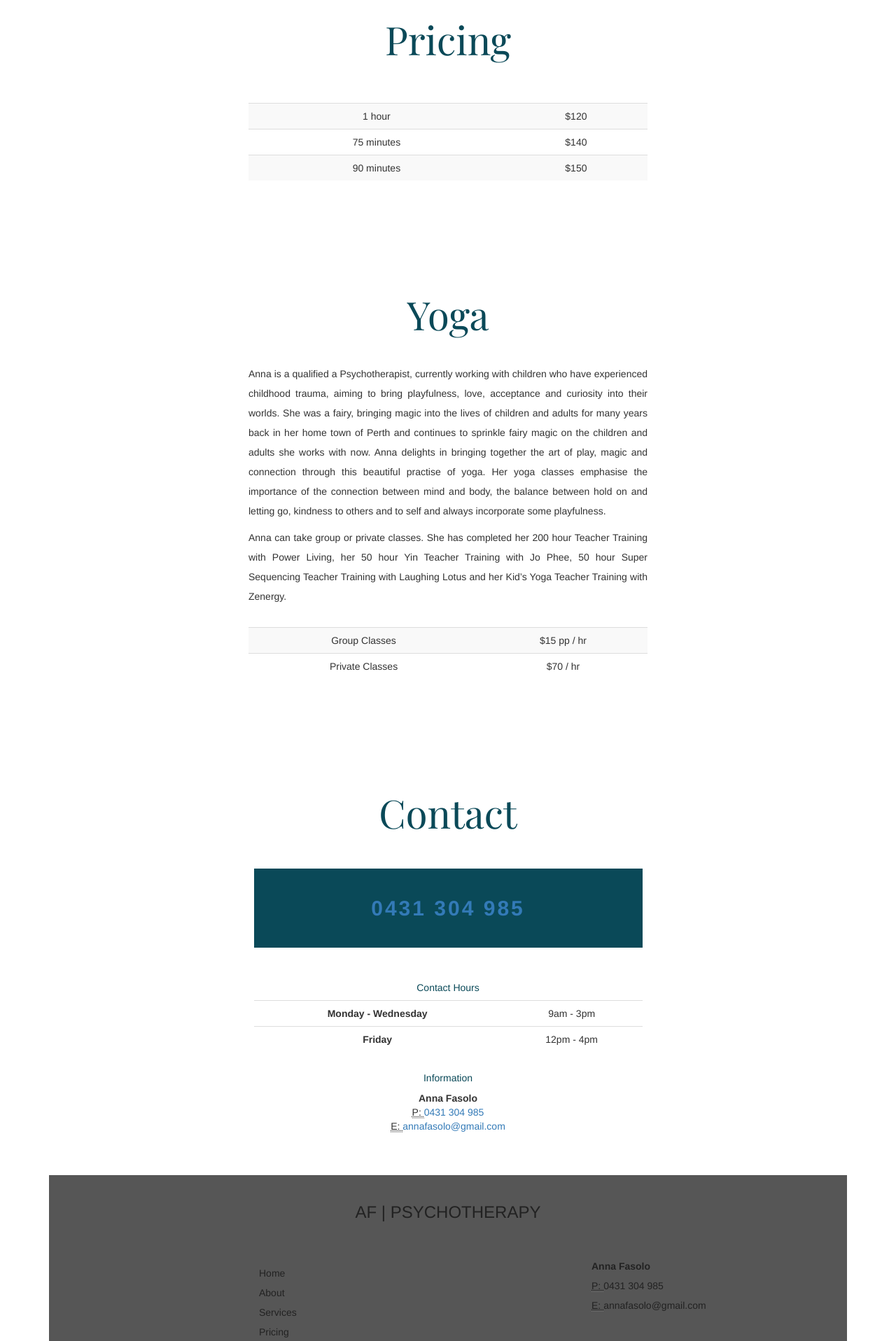
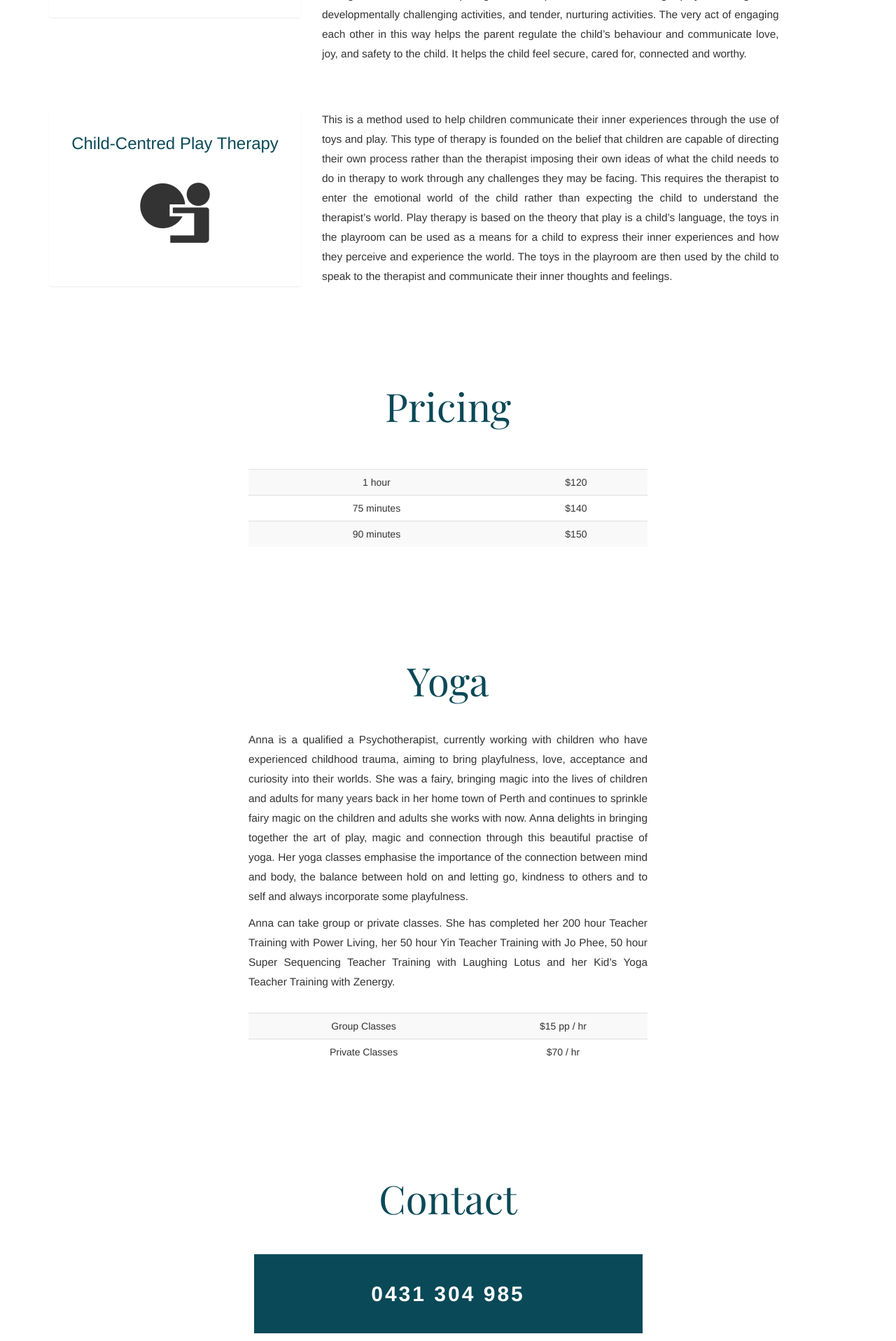
Before and after one commit to bobb3666/GOOD_CODE-staticsite, a Django app: template pages/templates/index.html in a window 1280 px wide. Shown: the part 4369-6285 px from the top of the page at 70% size. Run offline with Django 3.2, Linux system fonts and the light colour scheme; the template is opened without the code that fills it, so the values that code supplies are empty; some libraries are stand-ins or nearby versions.

Commit message:
Added child centered play therapy, edited footer. Changed font-size, edited contact info

```diff
--- a/pages/static/css/main.css
+++ b/pages/static/css/main.css
@@ -2,6 +2,7 @@ body {
 	padding-left: 20px;
 	padding-right: 20px;
 	line-height: 2em;
+
 }
 
 @media(max-width: 480px) {
@@ -76,6 +77,7 @@ section {
 
 section p {
 	text-align: justify;
+	font-size: 1.1em;
 }
 
 #logopic {
@@ -98,7 +100,7 @@ h1 {
 
 footer {
 	background-color: #565656;
-	padding-top: 10px;
+	padding-top: 20px;
 	padding-bottom: 30px;
 	text-align: left;
 	color: #222222;
@@ -130,9 +132,14 @@ footer ul {
 	padding-bottom: 10px;
 	color: #222222;
 }
-#footerbottomrow {
+#footerbottomrow ul li {
 	display: inline;
-	vertical-align: middle;
+	padding-left: 10px;
+	padding-right: 10px;
+}
+
+#footerbottomrow  {
+	text-align: center;
 }
 
 
@@ -179,6 +186,16 @@ footer ul {
 	margin-bottom: 30px;
 }
 
+#contactNumber a {
+	color: white;
+	text-decoration: none;
+}
+
+#contactNumber a:hover {
+	color: white;
+	text-decoration: none;
+}
+
 
 #mappy {
 	padding-top: 20px;
--- a/pages/templates/contact.html
+++ b/pages/templates/contact.html
@@ -4,28 +4,8 @@
 		<h2 id="contactNumber"><a href="tel:0431304985">0431 304 985</a></h2>
 	</div>
 </div>
-
 <div class="row">
 	<div class="col-md-offset-3 col-md-6">
-		<h5>Contact Hours</h5>
-		<table class="table">
-			<tr>
-				<td><strong>Monday - Wednesday</strong></td>
-				<td>9am - 3pm</td>
-			</tr>
-			<tr>
-				<td><strong>Friday</strong></td>
-				<td>12pm - 4pm</td>
-			</tr>
-		</table>
-
-		<h5>Information</h5>
-		<p>
-			<address>
-				<strong>Anna Fasolo</strong><br>
-				<abbr title="Phone">P: </abbr><a href="tel:0431304985">0431 304 985</a><br>
-				<abbr title="Email">E: </abbr> <a href="mailto:annafasolo@gmail.com">annafasolo@gmail.com</a>
-			</address>
-		</p>
+		<h2 id="contactNumber"><a href="mailto:annafasolo@gmail.com">annafasolo@gmail.com</a></h2>
 	</div>
 </div>
--- a/pages/templates/footer.html
+++ b/pages/templates/footer.html
@@ -1,9 +1,7 @@
 <footer>
-	<div class="row" id="footertoprow">
-		<h3>AF | PSYCHOTHERAPY</h3>
-	</div>
+
 	<div class="row" id="footerbottomrow">
-		<div class="col-md-offset-3 col-md-4">
+		<div class="col-md-offset-3 col-md-6">
 		<p>
 			<nav>
 				<ul>
@@ -17,15 +15,7 @@
 			</nav>
 		</p>
 		</div>
-		<div class="col-md-offset-1 col-md-4">
 
-
-				<strong>Anna Fasolo</strong><br>
-				<abbr title="Phone">P: </abbr><a href="tel:0431304985">0431 304 985</a><br>
-				<abbr title="Email">E: </abbr> <a href="mailto:annafasolo@gmail.com">annafasolo@gmail.com</a>
-
-
-		</div>
 	</div>
 	<div class="row center-me">
 		Copyright Anna Fasolo 2016.
--- a/pages/templates/services.html
+++ b/pages/templates/services.html
@@ -118,3 +118,20 @@
 				</p>
 	</div>
 </div>
+
+<br /><br />
+<div class="row">
+	<div class="col-md-4">
+		<div class="thumbnail myThumbnail">
+			<h3>Child-Centred Play Therapy</h3>
+			<img src="../static/img/childcenteredplay_icon.png" alt="..." class="img-responsive img-rounded center-block" id="service-icon">
+		</div>
+	</div>
+	<div class="col-md-7">
+		<p>
+			This is a method used to help children communicate their inner experiences through the use of toys and play. This type of therapy is founded on the belief that children are capable of directing their own process rather than the therapist imposing their own ideas of what the child needs to do in therapy to work through any challenges they may be facing. This requires the therapist to enter the emotional world of the child rather than expecting the child to understand the therapist’s world. Play therapy is based on the theory that play is a child’s language, the toys in the playroom can be used as a means for a  child to express their inner experiences and how they perceive and experience the world. The toys in the playroom are then used by the child to speak to the therapist and communicate their inner thoughts and feelings.
+
+
+		</p>
+	</div>
+</div>
```
Also changed, not shown: pages/static/img/childcenteredplay_icon.png (added).
